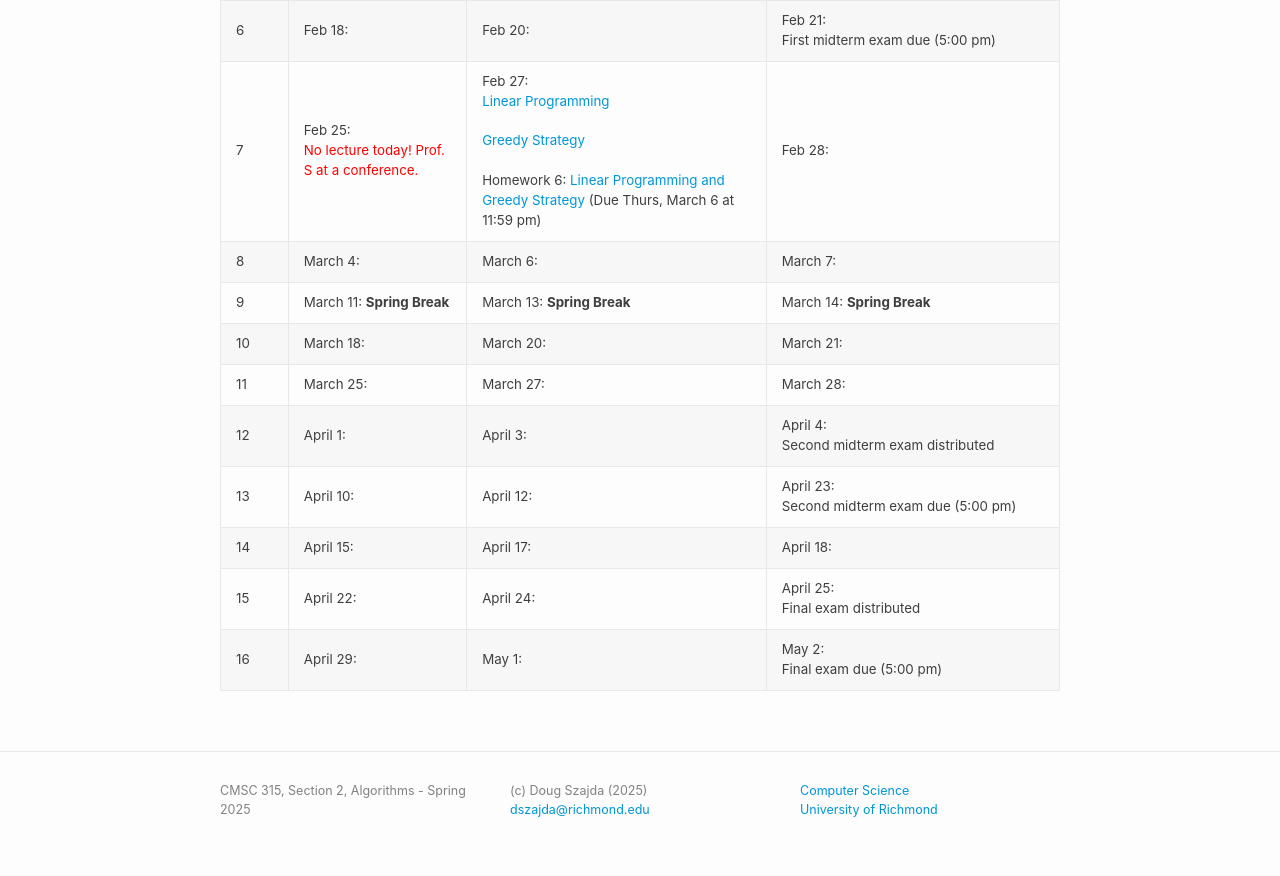
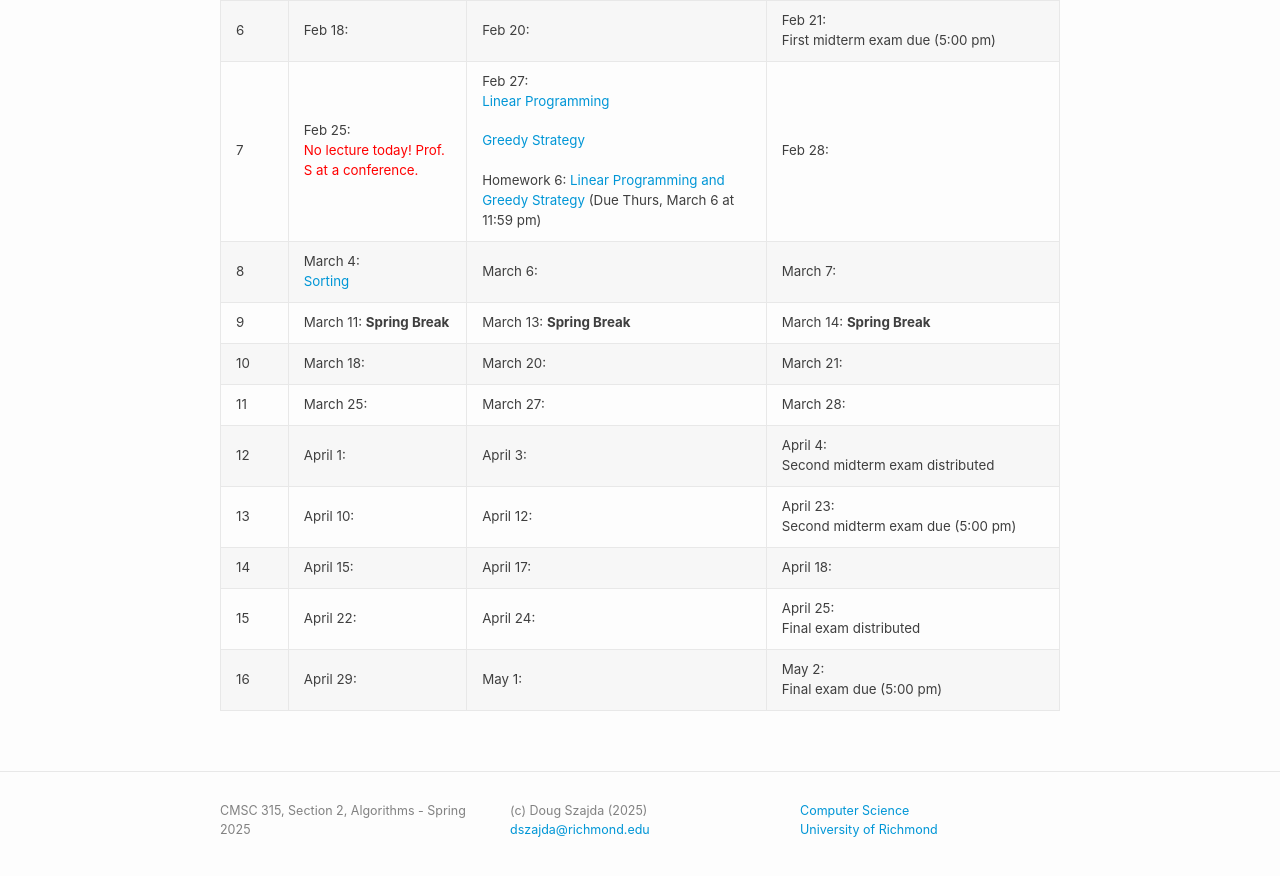
Before and after one commit to CMSC315-S2-Spring-2025/CMSC315-S2-Spring-2025.github.io, a Jekyll site: the page built from schedule.md, in a window 1280 px wide and 900 px high, scrolled down 806 px. Shown: the top 876 px of the window. Built offline with Jekyll 4.4.1, drawn with Linux system fonts in a browser that asks for light colours.

Commit message:
Added Sorting slide set

```diff
--- a/schedule.md
+++ b/schedule.md
@@ -17,8 +17,8 @@ title: Schedule
 | 4    | Feb 4: <br /> [Minimum Spanning Trees](lectures/Minimum_spanning_trees_2025.pdf)<br />  | Feb 6:  | Feb 7: <br /> Homework 4: [MST and Bellman-Ford](homeworks/homework4.md) (Due Thurs, Feb 13 at 11:59 pm) <br />   |
 | 5    | Feb 11:  <br /> [Flow Networks](lectures/MaxFlow.pdf)<br />  | Feb 13:   | Feb 14: <br /> First midterm exam distributed <br />  |
 | 6    | Feb 18: | Feb 20:  | Feb 21: <br />First midterm exam due (5:00 pm) <br />  |
-| 7    | Feb 25: <br /><span style="color:red">No lecture today! Prof. S at a conference.</span><bf /> | Feb 27: <br /> [Linear Programming](lectures/Linear_programming_2025.pdf)<br /> <br /> [Greedy Strategy](lectures/GreedyStrategy.pdf)<br /><br /> Homework 6: [Linear Programming and Greedy Strategy](homeworks/homework6.md) (Due Thurs, March 6 at 11:59 pm) <br />  | Feb 28:    |
-| 8    | March 4:  | March 6:  | March 7:  |
+| 7    | Feb 25: <br /><span style="color:red">No lecture today! Prof. S at a conference.</span><bf /> | Feb 27: <br /> [Linear Programming](lectures/Linear_programming_2025.pdf)<br /> <br /> [Greedy Strategy](lectures/GreedyStrategy.pdf)<br /> <br /> Homework 6: [Linear Programming and Greedy Strategy](homeworks/homework6.md) (Due Thurs, March 6 at 11:59 pm) <br />  | Feb 28:    |
+| 8    | March 4:  <br /> [Sorting](lectures/Sorting.pdf)<br />| March 6:  | March 7:  |
 | 9    | March 11: **Spring Break**  | March 13: **Spring Break**   | March 14:   **Spring Break**   |
 | 10   | March 18:     | March 20: | March 21:    |
 | 11   | March 25: | March 27: | March 28:  |
```
Also changed, not shown: 1 other file.
